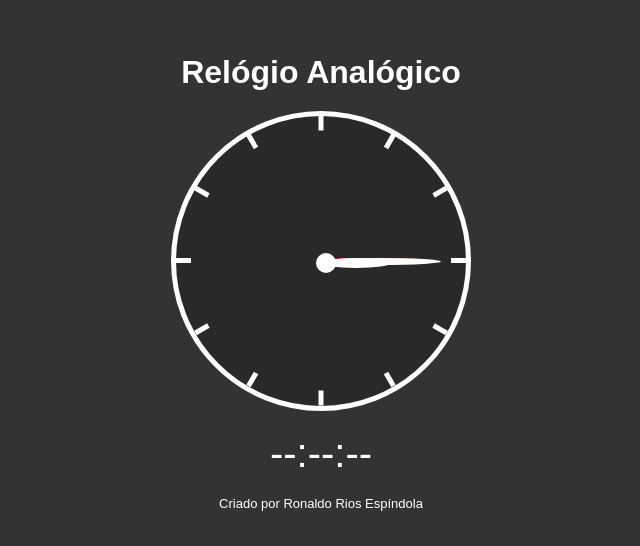
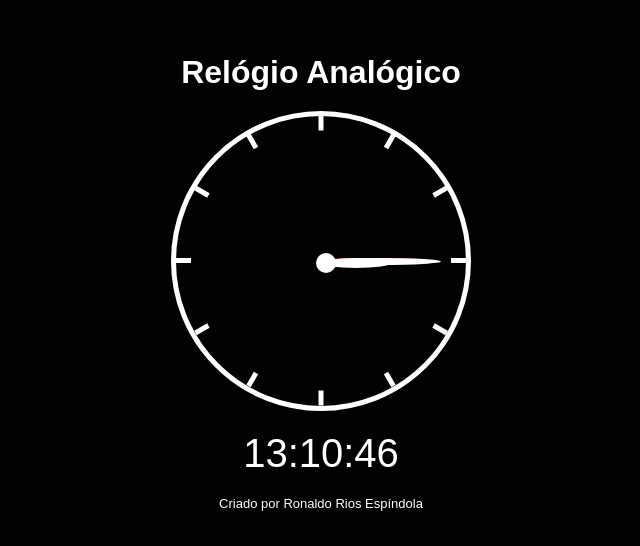
Before and after one commit to ronaldo-rios/Clock---Java-Script, a plain HTML site: page index.html in a window 1280 px wide. Shown: the part 118-664 px from the top of the page, without its empty margins (319-959 px from the left). Drawn offline with Linux system fonts and the light colour scheme.

Commit message:
second commit

```diff
--- a/script.js
+++ b/script.js
@@ -0,0 +1,28 @@
+let digitalElement = document.querySelector('.digital')
+//ponteiros:
+let s_element = document.querySelector('.p_s')
+let m_element = document.querySelector('.m_s')
+let h_element = document.querySelector('.h_s')
+
+// função do relógio digital
+function updateClock(){
+    let now = new Date()
+    let hours = now.getHours()
+    let minutes = now.getMinutes()
+    let seconds = now.getSeconds()
+
+    digitalElement.innerHTML = `${fixZero(hours)}:${fixZero(minutes)}:${fixZero(seconds)}`
+}
+
+//callback do relógio
+setInterval(updateClock, 1000)
+
+//Ficar sempre um zero na frente quando os valores forem menor que 10
+function fixZero(time){
+    if(time < 10){
+        return '0' + time
+    }
+    else {
+        return time
+    }
+}
--- a/style.css
+++ b/style.css
@@ -10,7 +10,7 @@ body {
     justify-content: center;
     align-items: center;
     flex-direction: column;
-    background-color: #333;
+    background-color: rgb(2, 2, 2);
     font-family: Arial, Helvetica, sans-serif;
 }
 
```
